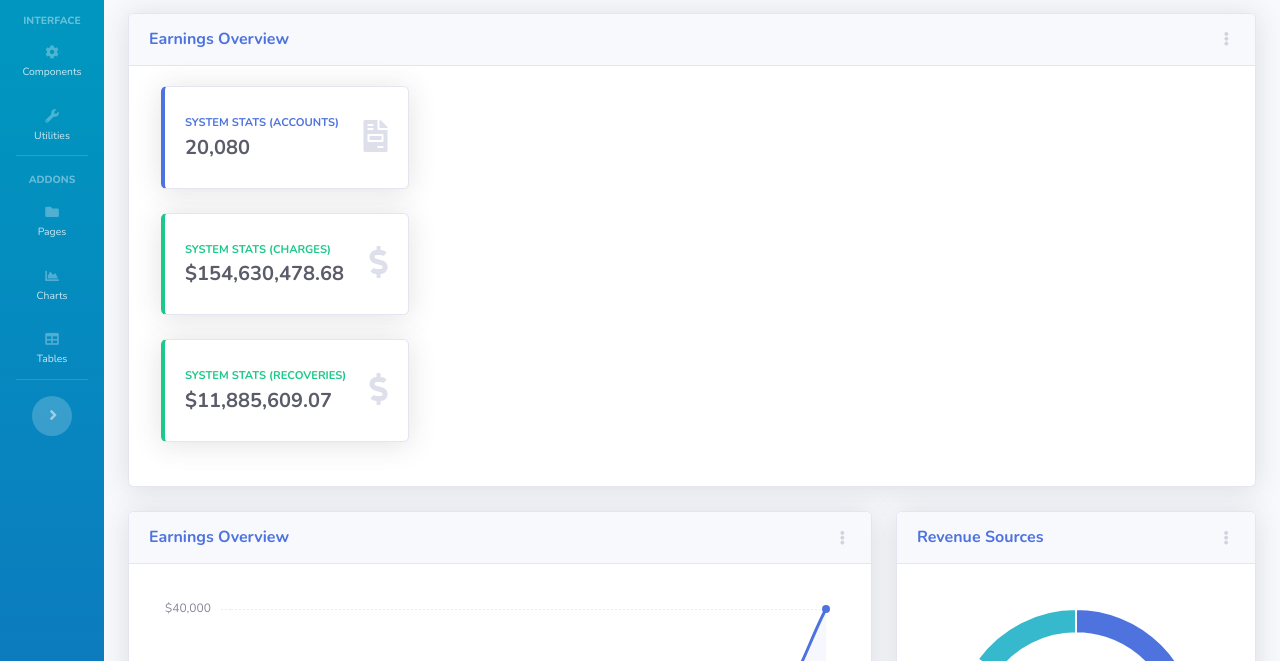
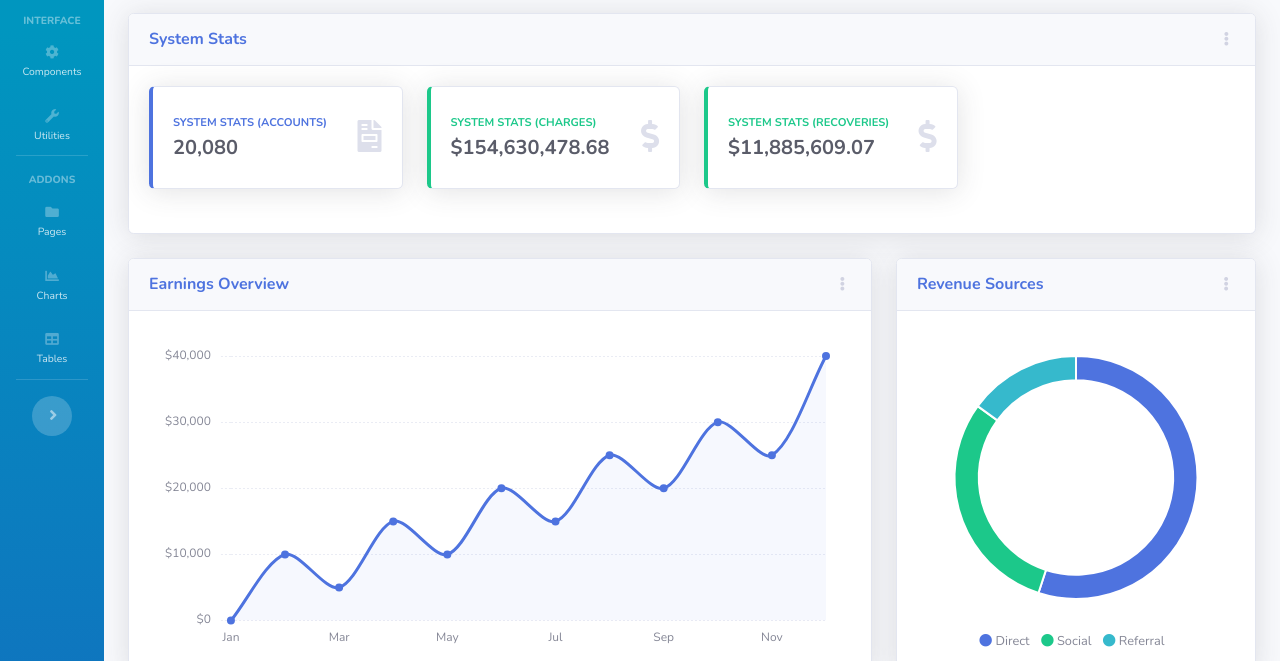
Before and after one commit to vk-rdy/mPortal, a plain HTML site: page index.html in a window 1280 px wide. Shown: the part 139-800 px from the top of the page. Drawn offline with nearby package versions, Linux system fonts and the light colour scheme.

Commit message:
Update index.html

```diff
--- a/index.html
+++ b/index.html
@@ -355,7 +355,7 @@
                             <div class="card shadow mb-4">
                                 <!-- Card Header - Dropdown -->
                                 <div class="card-header py-3 d-flex flex-row align-items-center justify-content-between">
-                                    <h6 class="m-0 font-weight-bold text-primary">Earnings Overview</h6>
+                                    <h6 class="m-0 font-weight-bold text-primary">System Stats</h6>
                                     <div class="dropdown no-arrow">
                                         <a class="dropdown-toggle" href="#" role="button" id="dropdownMenuLink" data-toggle="dropdown" aria-haspopup="true" aria-expanded="false">
                                             <i class="fas fa-ellipsis-v fa-sm fa-fw text-gray-400"></i>
@@ -371,6 +371,7 @@
                                 </div>
                                 <!-- Card Body -->
                                 <div class="card-body">
+                                    <div class="row">
                                         <!-- System stats (Accounts) Card Example -->
                                         <div class="col-xl-3 col-md-6 mb-4">
                                             <div class="card border-left-primary shadow h-100 py-2">
@@ -415,6 +416,7 @@
                                                         </div>
                                                         <div class="col-auto">
                                                             <i class="fas fa-dollar-sign fa-2x text-gray-300"></i>
+                                                        </div>
                                                     </div>
                                                 </div>
                                             </div>
```
Lines whose indentation alone changed are shown as unchanged.
